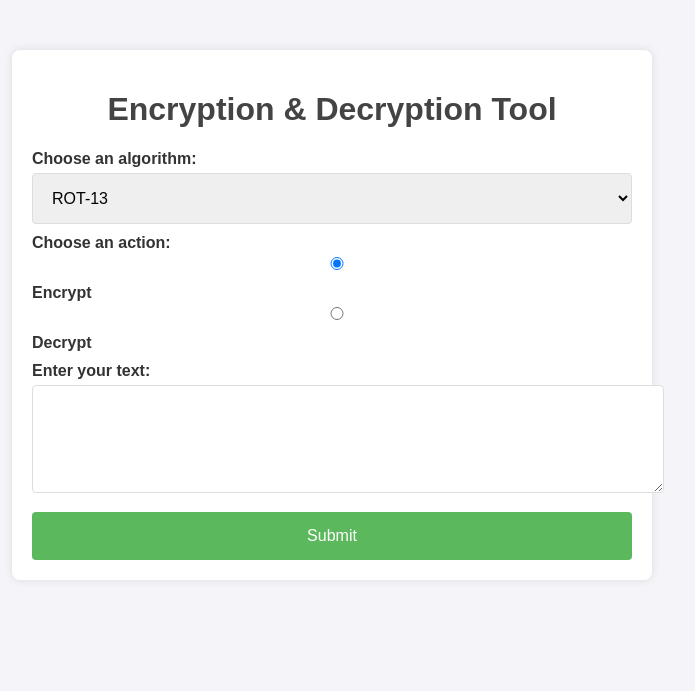
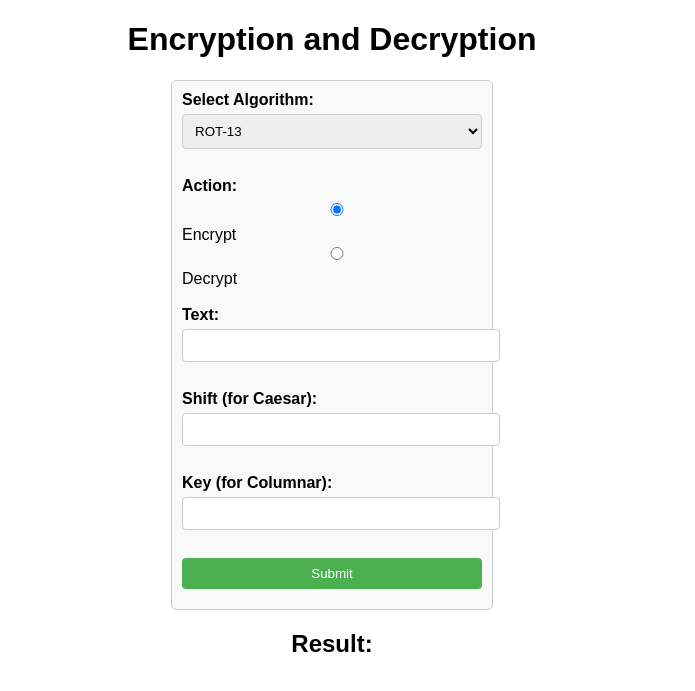
Before and after one commit to hilalkhan1/flask_encryption_app, a Flask app: page / in a window 1280 px wide. Shown: the top 691 px of the page, without its empty margins (308-1003 px from the left). Run offline with Flask 3, Linux system fonts and the light colour scheme.

Commit message:
This is fourth commit.

```diff
--- a/app.py
+++ b/app.py
@@ -5,37 +5,47 @@ app = Flask(__name__)
 
 @app.route("/", methods=["GET", "POST"])
 def home():
+    result = ""
+    text = ""
+    shift = ""
+    key = ""
+    action = "Encrypt"  # Default action
+
     if request.method == "POST":
         algorithm = request.form["algorithm"]
         action = request.form["action"]
-        text = request.form.get("text", "")  # Default to an empty string if not provided
+        text = request.form.get("text", "")
         shift = request.form.get("shift", "")
         key = request.form.get("key", "")
 
-        result = ""
         try:
             if algorithm == "ROT-13":
-                result = EncryptionAlgorithms.rot13_encrypt_decrypt(text)
+                result = EncryptionAlgorithms.rot13(text)
 
             elif algorithm == "Caesar":
                 shift = int(shift) if shift else 0
                 if action == "Encrypt":
                     result = EncryptionAlgorithms.caesar_encrypt(text, shift)
-                elif action == "Decrypt":
+                else:
                     result = EncryptionAlgorithms.caesar_decrypt(text, shift)
 
             elif algorithm == "Columnar":
                 if action == "Encrypt":
                     result = EncryptionAlgorithms.columnar_encrypt(text, key)
-                elif action == "Decrypt":
+                else:
                     result = EncryptionAlgorithms.columnar_decrypt(text, key)
 
         except Exception as e:
             result = f"Error: {str(e)}"
 
-        return render_template("index.html", result=result)
-
-    return render_template("index.html")
+    return render_template(
+        "index.html",
+        result=result,
+        text=text,
+        shift=shift,
+        key=key,
+        action=action
+    )
 
 if __name__ == "__main__":
     app.run(debug=True)
--- a/static/styles.css
+++ b/static/styles.css
@@ -1,55 +1,42 @@
 body {
     font-family: Arial, sans-serif;
-    margin: 0;
-    padding: 0;
-    background-color: #f4f4f9;
-    color: #333;
+    margin: 20px;
 }
 
-.container {
-    max-width: 600px;
-    margin: 50px auto;
-    padding: 20px;
-    background: #fff;
-    border-radius: 8px;
-    box-shadow: 0 0 10px rgba(0, 0, 0, 0.1);
+h1, h2 {
+    text-align: center;
 }
 
-h1 {
-    text-align: center;
-    color: #444;
+form {
+    margin: 20px auto;
+    width: 300px;
+    padding: 10px;
+    border: 1px solid #ccc;
+    border-radius: 5px;
+    background-color: #f9f9f9;
 }
 
 label {
     display: block;
-    margin-top: 10px;
+    margin-bottom: 5px;
     font-weight: bold;
 }
 
-textarea, input, select, button {
+input, select, button {
     width: 100%;
-    padding: 15px;
-    margin-top: 5px;
+    padding: 8px;
+    margin-bottom: 10px;
+    border: 1px solid #ccc;
     border-radius: 4px;
-    border: 1px solid #ddd;
-    font-size: 16px;
 }
 
 button {
-    margin-top: 15px;
-    background-color: #5cb85c;
-    color: #fff;
+    background-color: #4CAF50;
+    color: white;
     border: none;
     cursor: pointer;
 }
 
 button:hover {
-    background-color: #4cae4c;
+    background-color: #45a049;
 }
-
-.result {
-    margin-top: 20px;
-    padding: 10px;
-    background: #e7f3e7;
-    border-left: 4px solid #5cb85c;
-}
--- a/templates/index.html
+++ b/templates/index.html
@@ -3,89 +3,43 @@
 <head>
     <meta charset="UTF-8">
     <meta name="viewport" content="width=device-width, initial-scale=1.0">
-    <title>Encryption & Decryption</title>
-    <link rel="stylesheet" href="/static/styles.css">
+    <title>Encryption App</title>
+    <link rel="stylesheet" href="{{ url_for('static', filename='styles.css') }}">
 </head>
 <body>
-    <div class="container">
-        <h1>Encryption & Decryption Tool</h1>
-        <form action="/" method="POST">
-            <label for="algorithm">Choose an algorithm:</label>
-            <select name="algorithm" id="algorithm" required>
-                <option value="ROT-13">ROT-13</option>
-                <option value="Caesar">Caesar Cipher</option>
-                <option value="Columnar">Columnar Transposition</option>
-            </select>
+    <h1>Encryption and Decryption</h1>
+    <form method="POST">
+        <label>Select Algorithm:</label>
+        <select name="algorithm">
+            <option value="ROT-13" {% if request.form.algorithm == "ROT-13" %}selected{% endif %}>ROT-13</option>
+            <option value="Caesar" {% if request.form.algorithm == "Caesar" %}selected{% endif %}>Caesar Cipher</option>
+            <option value="Columnar" {% if request.form.algorithm == "Columnar" %}selected{% endif %}>Columnar Transposition</option>
+        </select>
+        <br><br>
 
-            <label for="action">Choose an action:</label>
-            <div>
-                <input type="radio" id="encrypt" name="action" value="Encrypt" checked>
-                <label for="encrypt">Encrypt</label>
-                <input type="radio" id="decrypt" name="action" value="Decrypt">
-                <label for="decrypt">Decrypt</label>
-            </div>
+        <label>Action:</label>
+        <input type="radio" name="action" value="Encrypt" {% if action == "Encrypt" %}checked{% endif %}> Encrypt
+        <input type="radio" name="action" value="Decrypt" {% if action == "Decrypt" %}checked{% endif %}> Decrypt
+        <br><br>
 
-            <div id="text-input-container">
-                <label for="text">Enter your text:</label>
-                <textarea id="text" name="text" rows="4" required></textarea>
-            </div>
+        <label>Text:</label>
+        <input type="text" name="text" value="{{ text }}">
+        <br><br>
 
-            <div id="shift-key-container" style="display: none;">
-                <label for="shift">Shift (for Caesar Cipher):</label>
-                <input type="number" id="shift" name="shift" min="1" max="25">
-            </div>
+        <div id="extra-fields">
+            <label>Shift (for Caesar):</label>
+            <input type="number" name="shift" value="{{ shift }}">
+            <br><br>
 
-            <div id="key-container" style="display: none;">
-                <label for="key">Key (for Columnar Transposition):</label>
-                <input type="text" id="key" name="key">
-            </div>
+            <label>Key (for Columnar):</label>
+            <input type="text" name="key" value="{{ key }}">
+        </div>
+        <br>
 
-            <button type="submit">Submit</button>
-        </form>
+        <button type="submit">Submit</button>
+    </form>
 
-        {% if result %}
-        <div class="result">
-            <h2>Result:</h2>
-            <p>{{ result }}</p>
-        </div>
-        {% endif %}
-    </div>
-
-    <script>
-        const algorithmDropdown = document.getElementById('algorithm');
-        const actionEncrypt = document.getElementById('encrypt');
-        const actionDecrypt = document.getElementById('decrypt');
-        const textInputContainer = document.getElementById('text-input-container');
-        const textInput = document.getElementById('text');
-        const shiftKeyContainer = document.getElementById('shift-key-container');
-        const keyContainer = document.getElementById('key-container');
-
-        // Toggle fields based on selected algorithm
-        algorithmDropdown.addEventListener('change', () => {
-            const selectedAlgorithm = algorithmDropdown.value;
-            shiftKeyContainer.style.display = selectedAlgorithm === 'Caesar' ? 'block' : 'none';
-            keyContainer.style.display = selectedAlgorithm === 'Columnar' ? 'block' : 'none';
-
-            // Clear irrelevant fields when not needed
-            if (selectedAlgorithm !== 'Caesar') {
-                document.getElementById('shift').value = '';
-            }
-            if (selectedAlgorithm !== 'Columnar') {
-                document.getElementById('key').value = '';
-            }
-        });
-
-        // Toggle input text field based on action
-        actionEncrypt.addEventListener('click', () => {
-            textInputContainer.style.display = 'block';
-            textInput.required = true; // Make text field required for encryption
-        });
-
-        actionDecrypt.addEventListener('click', () => {
-            textInputContainer.style.display = 'none';
-            textInput.required = false; // Remove required attribute for decryption
-            textInput.value = ''; // Clear the text field
-        });
-    </script>
+    <h2>Result:</h2>
+    <p>{{ result }}</p>
 </body>
 </html>
```
Also changed, not shown: encryption.py (+6 -1 lines), templates/result.html (deleted).
